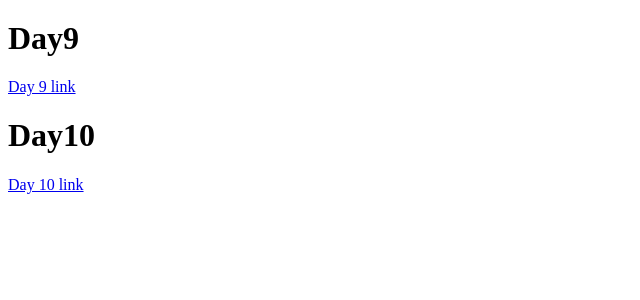
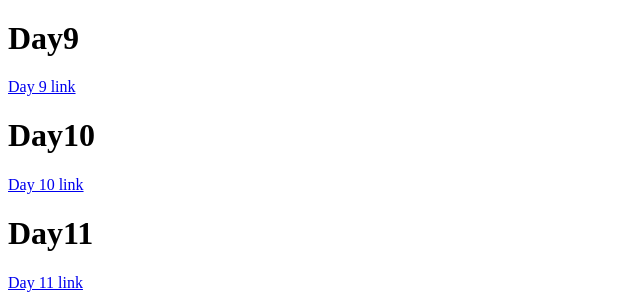
Before and after one commit to TarunAbhishek/10kcoders, a plain HTML site: page index.html in a window 1280 px wide. Shown: the part 687-987 px from the top of the page, without its empty margins (0-640 px from the left). Before the commit the page ends 889 px from the top, so only its background shows below. Drawn offline with Linux system fonts and the light colour scheme.

Commit message:
Update index.html

```diff
--- a/index.html
+++ b/index.html
@@ -25,6 +25,8 @@
     <a href="./Day9/index.html">Day 9 link</a>
     <h1>Day10</h1>
     <a href="./Day10/index.html">Day 10 link</a>
+    <h1>Day11</h1>
+    <a href="./Day11/index.html">Day 11 link</a>
 
 </body>
 </html>
```
